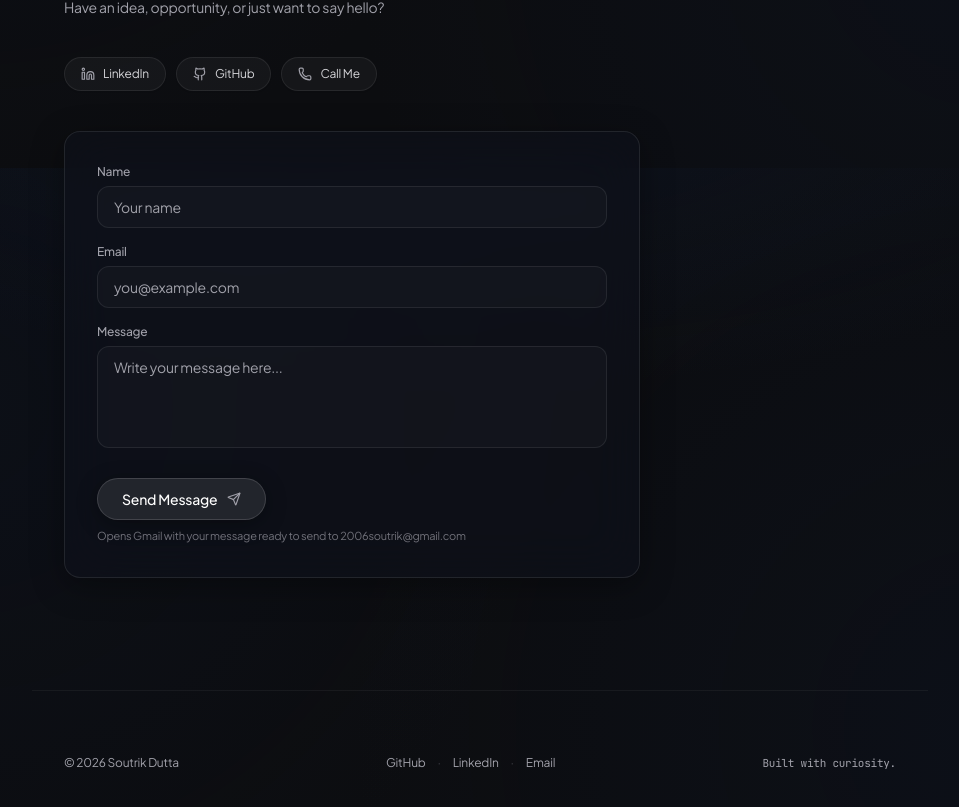
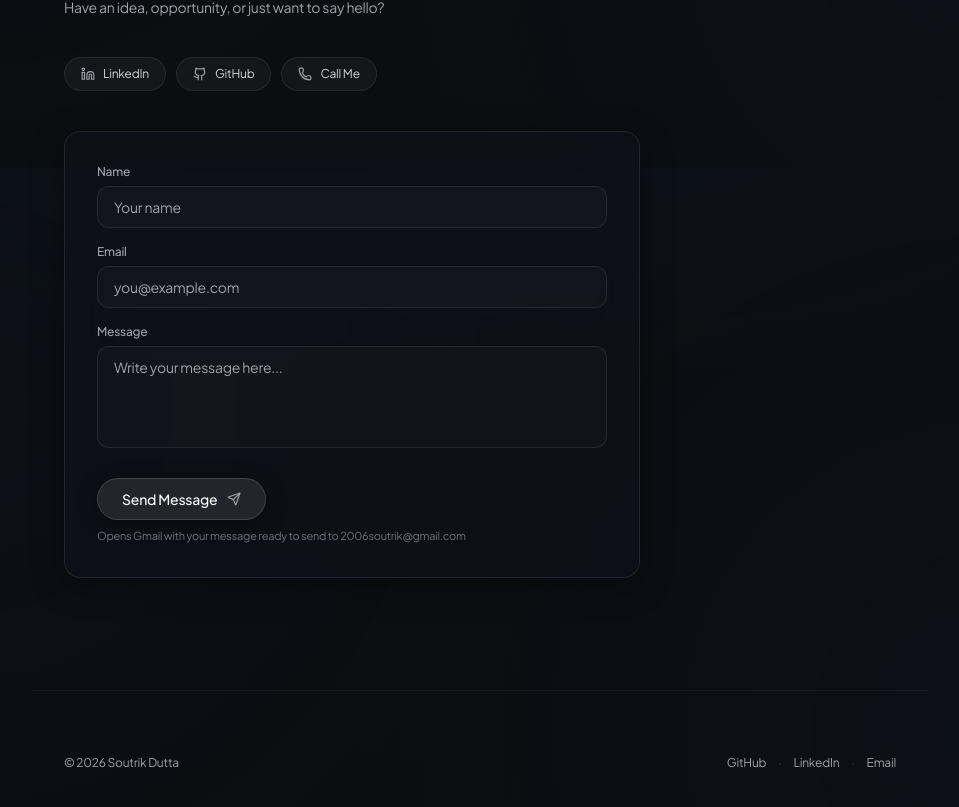
Before and after one commit to soutrikdutta/portfolio, a React (Vite) app: page / in a window 1280 px wide. Shown: the part 4632-5439 px from the top of the page, without its empty margins (160-1119 px from the left). Built offline with nearby package versions, Linux system fonts and the light colour scheme; no server answers; the HTML template or start-up script is replaced by a standard one.

Commit message:
Initial portfolio release with modern dark bluish interactive theme

```diff
--- a/src/components/Footer.tsx
+++ b/src/components/Footer.tsx
@@ -35,10 +35,6 @@ export const Footer: React.FC = () => {
             Email
           </a>
         </div>
-
-        <div className="text-zinc-400 text-[11px] font-mono">
-          {portfolioConfig.footer.signoff}
-        </div>
       </div>
     </footer>
   );
--- a/src/portfolio.config.ts
+++ b/src/portfolio.config.ts
@@ -202,6 +202,5 @@ export const portfolioConfig = {
   footer: {
     year: 2026,
     author: "Soutrik Dutta",
-    signoff: "Built with curiosity."
   }
 };
```
